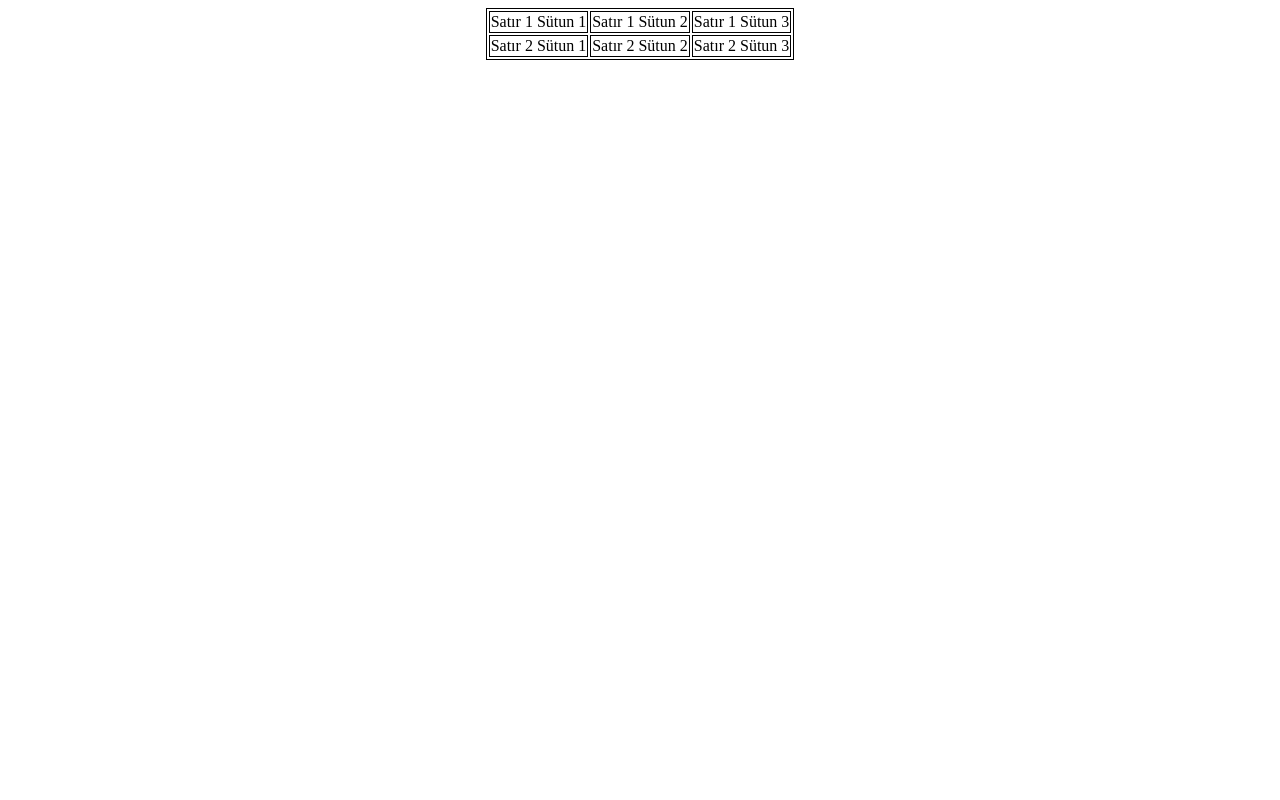
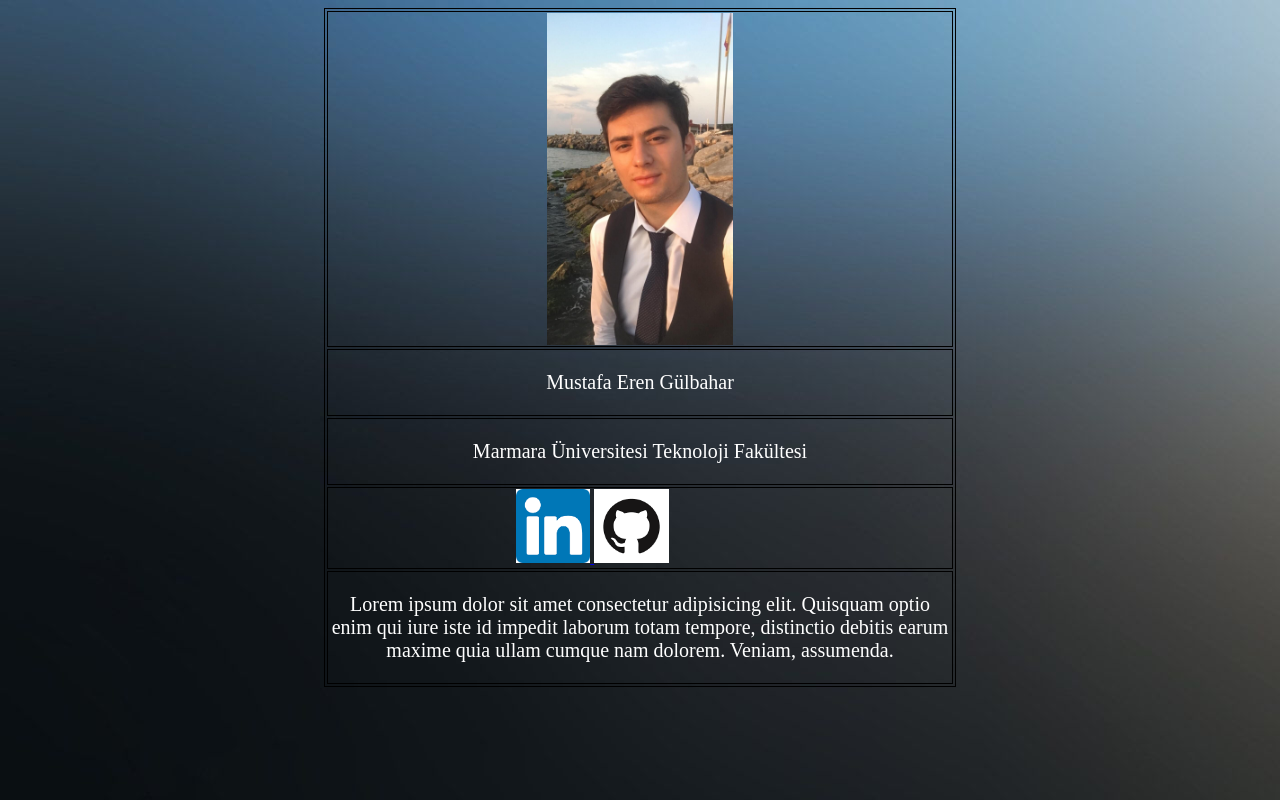
Before and after one commit to erengulbahar/erengulbahar.github.io, a plain HTML site: page index.html in a window 1280 px wide. Drawn offline with Linux system fonts and the light colour scheme.

Commit message:
Genel Ödev

```diff
--- a/css/style.css
+++ b/css/style.css
@@ -1,7 +1,35 @@
+body{
+    background-image: url("../images/background.jpg");
+}
+
 .center{
+    width: 50%;
     margin: 0 auto;
 }
 
 table, tr, td{
     border: 1px solid black;
 }
+
+p{
+    color: white;
+    text-align: center;
+    font-size: 20px;
+}
+
+.photo{
+    display: block;
+    width: 30%;
+    margin: 0 auto;
+}
+
+.linkler
+{
+    width: 40%;
+    margin: 0 auto;
+}
+
+.logos{
+    width: 30%;
+    margin: 0 auto;
+}
--- a/index.html
+++ b/index.html
@@ -10,15 +10,41 @@
 <body>
     <table class="center">
         <tr>
-            <td>Satır 1 Sütun 1</td>
-            <td>Satır 1 Sütun 2</td>
-            <td>Satır 1 Sütun 3</td>
+            <td>
+                <img class="photo" src="./images/ProfilPicture.jpeg" alt="Mustafa Eren Gülbahar">
+            </td>
         </tr>
 
         <tr>
-            <td>Satır 2 Sütun 1</td>
-            <td>Satır 2 Sütun 2</td>
-            <td>Satır 2 Sütun 3</td>
+            <td>
+                <p>Mustafa Eren Gülbahar</p>
+            </td>
+        </tr>
+
+        <tr>
+            <td>
+                <p>Marmara Üniversitesi Teknoloji Fakültesi</p>
+            </td>
+        </tr>
+
+        <tr>
+            <td>
+                <div class="linkler">
+                    <a href="https://tr.linkedin.com/in/mustafa-erenn-gulbahar" target="_blank">
+                        <img class="logos" src="./images/linkedInLogo.png" alt="LinkedIn Logo">
+                    </a>
+
+                    <a href="https://github.com/erengulbahar" target="_blank">
+                        <img class="logos" src="./images/githubLogo.png" alt="Github Logo">
+                    </a>
+             </div>
+            </td>
+        </tr>
+
+        <tr>
+            <td>
+                <p>Lorem ipsum dolor sit amet consectetur adipisicing elit. Quisquam optio enim qui iure iste id impedit laborum totam tempore, distinctio debitis earum maxime quia ullam cumque nam dolorem. Veniam, assumenda.</p>
+            </td>
         </tr>
     </table>
 </body>
```
Also changed, not shown: images/background.jpg (added).
